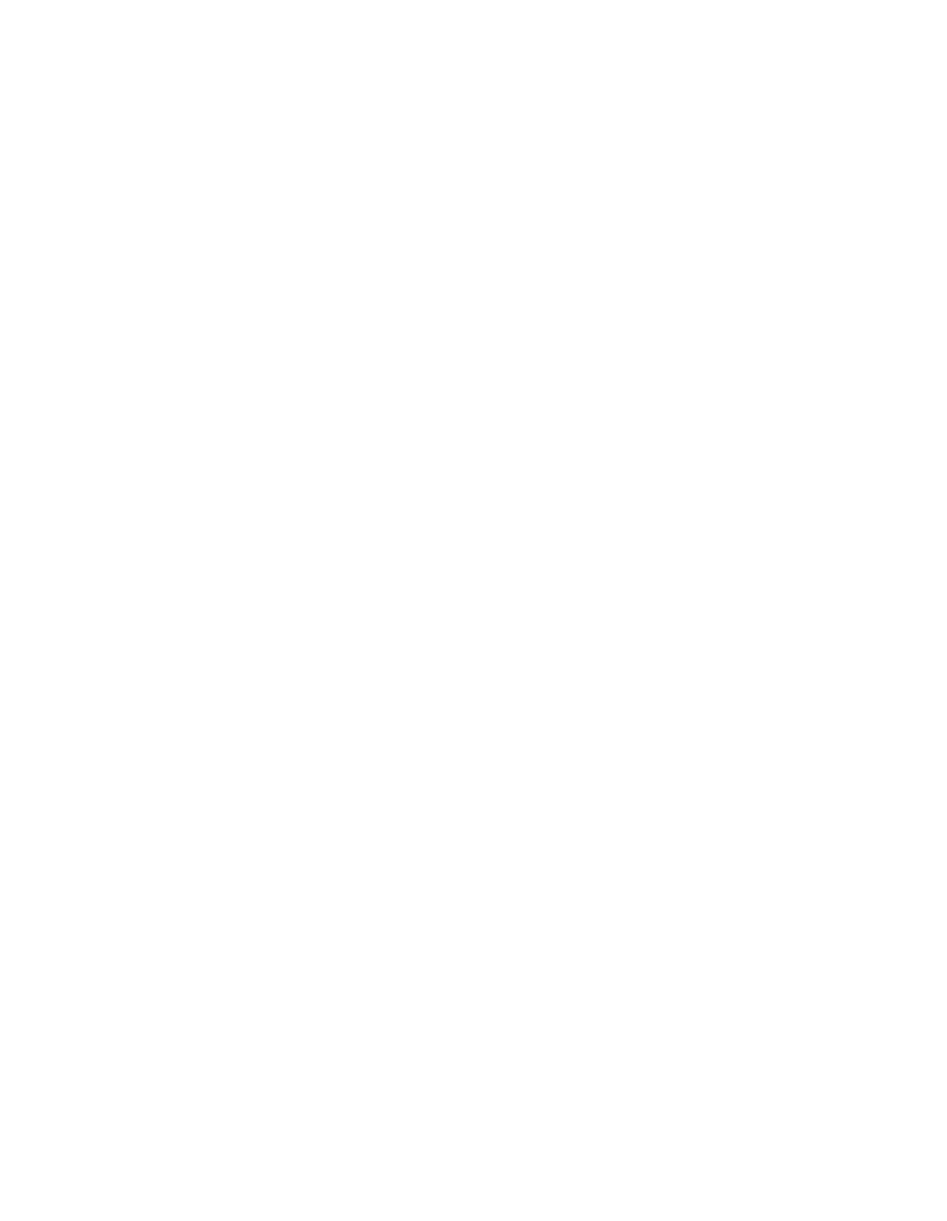
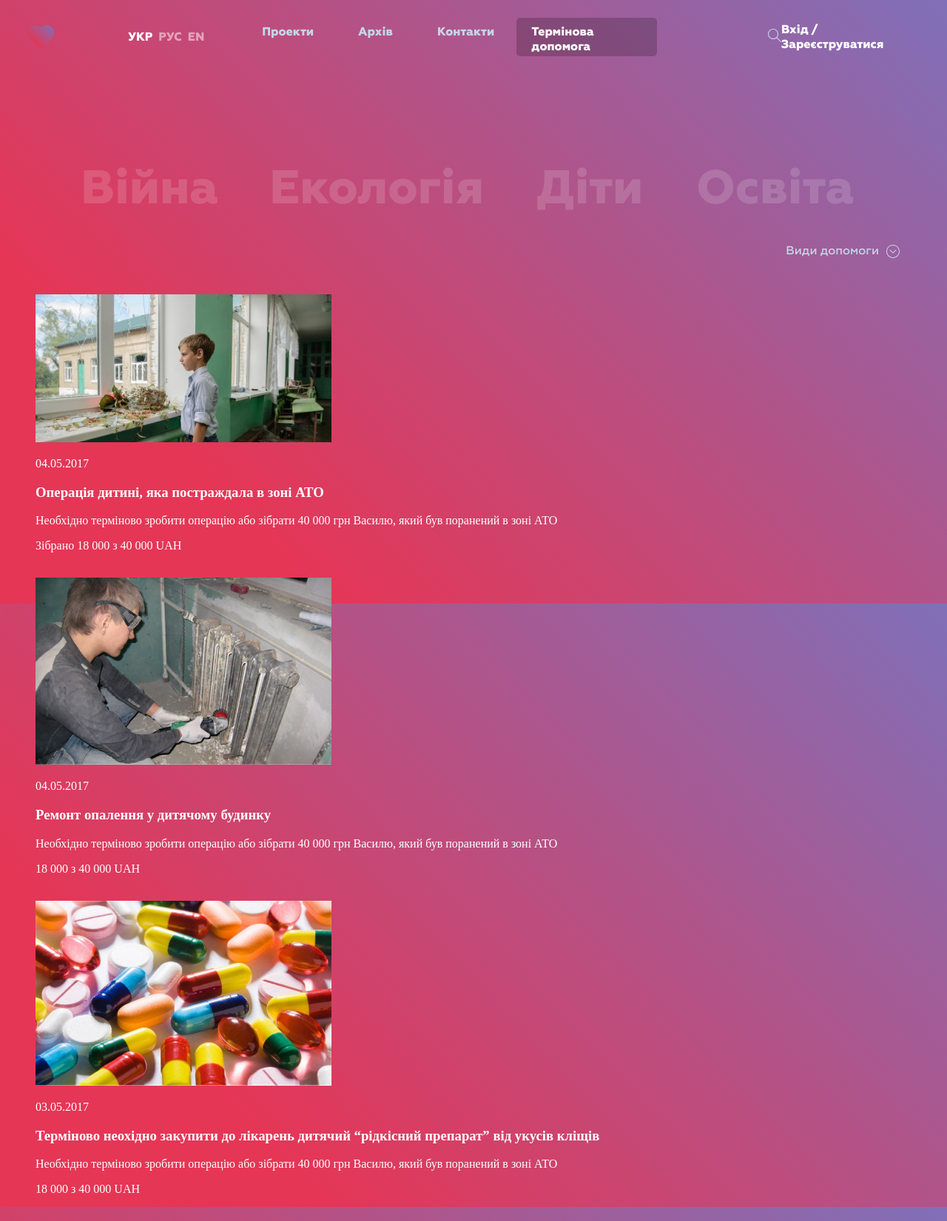
Before and after one commit to m83city/D_S, a plain HTML site: page urgent_help.html in a window 1280 px wide. Shown: the whole page at 74% size. Before the commit the page ends 800 px from the top, so only its background shows below. Drawn offline with Linux system fonts and the light colour scheme.

Commit message:
menu__urgently

```diff
--- a/css/urgent_help.css
+++ b/css/urgent_help.css
@@ -0,0 +1,162 @@
+*,
+*::after,
+*::before{
+    box-sizing: border-box;
+}
+a{
+    text-decoration: none;
+    color: inherit;
+}
+body{
+    height: 100vh;
+    color: #fff;
+    background: linear-gradient(46.62deg, #E53656 21.87%, #6082D8 124.73%);
+}
+.header__top{
+    font-family: 'Geometria';
+    font-weight: 800;
+    margin-left: 30px;
+    margin-right: 30px;
+    display: flex;
+    flex-direction: row;
+    justify-content: space-between;
+    align-items: center;
+    margin-bottom: 125px;
+}
+.language__box{
+    margin-left: 100px;
+    display: flex;
+    flex-direction: row;
+    justify-content: space-evenly;
+}
+.language{
+    margin-right: 8px;
+}
+.language:nth-child(2),
+.language:nth-child(3){
+    opacity: 50%;
+}
+.header__menu{
+    list-style-type: none;
+    display: flex;
+    flex-direction: row;
+}
+.header__menu:nth-child(1),
+.header__menu:nth-child(2),
+.header__menu:nth-child(3){
+color: #C5D5E6;
+}
+.header__menu-items{
+    padding: 9px 30px 3px;
+}
+.header__menu-items:nth-child(4){
+    padding: 9px 20px 3px;
+    background: rgba(0, 0, 0, .2);
+    border-radius: 5px;
+    color: #fff;
+}
+.header__search{
+    margin-left: 150px;
+}
+
+.menu-box{
+    list-style-type: none;
+    display: flex;
+    max-width: 1200px;
+    justify-content: space-evenly;
+}
+.menu-item{
+    align-items: center;
+    display: flex;
+    font-size: 64px;
+    font-family: 'Geometria';
+}
+
+
+/*JS menu CSS efect start*/
+li.menu-item{
+    font-family: 'Geometria';
+    font-weight: 800;
+    padding-left: 20px;
+    color: rgba(255, 255, 255, .15);
+    transition: color .9s,  margin-left 1s, margin-right 1s
+}
+li.menu-item .counter-item{
+    opacity: 0;
+    visibility: hidden;
+    margin: 0;
+    font-size: 18px;
+    color: #8492F3;
+}
+li.current{
+    color: rgba(255, 255, 255, 1);
+    margin-left: 100px;
+    margin-right: 100px;
+    align-items: center;
+    text-align: center;
+}
+li.current .counter-item{
+    visibility: visible;
+    opacity: 100%;
+    margin-left: 10px;
+    margin-top: 10px;
+    text-align: center;
+    font-size: 18px;
+    font-family: 'Gilroy';
+    color: #8492F3;
+}
+/*JS end*/
+.types-help{
+    margin-bottom: 48px;
+    display: flex;
+    float: right;
+    margin-right: 56px;
+}
+.types-help-text{
+    font-family: 'Geometria';
+    font-weight: 500;
+    margin-right: 10px;
+    color: #C5D5E6;
+}
+
+
+
+.list-content{
+    margin-top: 100px;
+}
+.list-content__item-box{
+
+    max-width: 1250px;
+    list-style-type: none;
+}
+
+@font-face {
+	font-family: 'Geometria';
+	src: url('../fonts/Geometria/Geometria-ExtraBold.eot');
+	src: local('Geometria ExtraBold'), local('Geometria-ExtraBold'),
+		url('../fonts/Geometria/Geometria-ExtraBold.eot?#iefix') format('embedded-opentype'),
+		url('../fonts/Geometria/Geometria-ExtraBold.woff') format('woff'),
+		url('../fonts/Geometria/Geometria-ExtraBold.ttf') format('truetype');
+	font-weight: 800;
+	font-style: normal;
+}
+@font-face {
+	font-family: 'Geometria';
+	src: url('../fonts/Geometria/Geometria-Medium.eot');
+	src: local('Geometria Medium'), local('Geometria-Medium'),
+		url('../fonts/Geometria/Geometria-Medium.eot?#iefix') format('embedded-opentype'),
+		url('../fonts/Geometria/Geometria-Medium.woff') format('woff'),
+		url('../fonts/Geometria/Geometria-Medium.ttf') format('truetype');
+	font-weight: 500;
+	font-style: normal;
+}
+@font-face {
+    font-family: 'Gilroy';
+    src: url('../fonts/Gilroy/Gilroy-ExtraBold.eot');
+    src: local('Gilroy ExtraBold'), local('Gilroy-ExtraBold'),
+        url('../fonts/Gilroy/Gilroy-ExtraBold.eot?#iefix') format('embedded-opentype'),
+        url('../fonts/Gilroy/Gilroy-ExtraBold.woff') format('woff'),
+        url('../fonts/Gilroy/Gilroy-ExtraBold.ttf') format('truetype');
+    font-weight: 800;
+    font-style: normal;
+}
--- /dev/null
+++ b/plugin/menu_urgently.js
@@ -0,0 +1,14 @@
+var div = document.getElementById('menu-div');
+var li = div.getElementsByTagName('li');
+
+for (var i = 0; i < li.length; i++) {
+
+    li[i].addEventListener('click', function (el) {
+
+        var currentLi = document.getElementsByClassName('current');
+        if (currentLi[0]) {
+            currentLi[0].classList = 'menu-item';
+        }
+        this.classList.add('current');
+    });
+}
--- a/urgent_help.html
+++ b/urgent_help.html
@@ -4,9 +4,110 @@
     <meta charset="UTF-8">
     <meta http-equiv="X-UA-Compatible" content="IE=edge">
     <meta name="viewport" content="width=device-width, initial-scale=1.0">
+    <link rel="stylesheet" href="css/urgent_help.css">
     <title>Термінова допомога</title>
 </head>
 <body>
+    <header class="header">
+        <div class="header__top">
+            <img class="logo" src="image/logo.png" width="36" height="32" alt="">
+            <div class="language__box">
+                <a class="language" href="">УКР</a>
+                <a class="language" href="">РУС</a>
+                <a class="language" href="">EN</a>
+            </div>
+            <ul class="header__menu">
+                <li class="header__menu-items"><a class="menu__link" href="">Проекти</a></li>
+                <li class="header__menu-items"><a class="menu__link" href="">Архів</a></li>
+                <li class="header__menu-items"><a class="menu__link" href="contacts.html">Контакти</a></li>
+                <li class="header__menu-items"><a class="menu__link" href="">Термінова допомога</a></li>
+            </ul>
+            <a href=""><img class="header__search" src="image/search.svg" alt="" onclick="search(this)"></a>
+            <a class="header__login" href="">Вхід / Зареєструватися</a>
+        </div>
+    </header>
+
+    <div class="menu-content" id="menu-div">
+        <ul class="menu-box">
+            <li class="menu-item">
+                <label class="item-text" for="">Війна</label>
+                <p class="counter-item">1</p>
+            </li>
+            <li class="menu-item">
+                <label class="item-text" for="">Екологія</label>
+                <p class="counter-item">2</p>
+            </li>
+            <li class="menu-item">
+                <label class="item-text" for="">Діти</label>
+                <p class="counter-item">3</p>
+            </li>
+            <li class="menu-item">
+                <label class="item-text" for="">Освіта</label>
+                <p class="counter-item">4</p>
+            </li>
+        </ul>
+        <div class="types-help">
+            <p class="types-help-text">Види допомоги</p>
+            <img src="image/arrows.svg" alt="">
+        </div>
+    </div>
+
+    <div class="list-content">
+        <ul class="list-content__item-box" id="item-box">
+            <li class="items">
+                <img src="image/img-list1.jpg" src="" alt="">
+                <div class="items__text">
+                    <p class="date">04.05.2017</p>
+                    <h3>Операція дитині, яка постраждала в зоні АТО</h3>
+                    <p class="text__urgently">Необхідно терміново зробити операцію або зібрати 40 000 грн Василю, який був поранений в зоні АТО</p>
+                    <p class="text__sum">Зібрано
+                        18 000
+                        з
+                        40 000
+                        UAH</p>
+                </div>
+                <div class="item__box-img">
+                    <img src="" alt="">
+                    <img src="" alt="">
+                </div>
+            </li>
+            <li class="items">
+                <img src="image/img-list2.jpg" src="" alt="">
+                <div class="items__text">
+                    <p class="date">04.05.2017</p>
+                    <h3>Ремонт опалення у дитячому будинку</h3>
+                    <p class="text__urgently">Необхідно терміново зробити операцію або зібрати 40 000 грн Василю, який був поранений в зоні АТО</p>
+                    <p class="text__sum">  18 000
+                        з
+                        40 000
+                        UAH</p>
+                </div>
+                <div class="item__box-img">
+                    <img src="" alt="">
+                    <img src="" alt="">
+                </div>
+            </li>
+            <li class="items">
+                <img src="image/img-list3.jpg" src="" alt="">
+                <div class="items__text">
+                    <p class="date">03.05.2017</p>
+                    <h3>Терміново неохідно закупити до лікарень дитячий
+                        “рідкісний препарат” від укусів кліщів  </h3>
+                    <p class="text__urgently">Необхідно терміново зробити операцію або зібрати 40 000 грн Василю, який був поранений в зоні АТО</p>
+                    <p class="text__sum">  18 000
+                        з
+                        40 000
+                        UAH</p>
+                </div>
+                <div class="item__box-img">
+                    <img src="" alt="">
+                    <img src="" alt="">
+                </div>
+            </li>
+        </ul>
+    </div>
+
+    <script src="plugin/menu_urgently.js"></script>
 
 </body>
 </html>
```
Also changed, not shown: contacts.html (+1 -1 lines), css/contact.css (+9 -9 lines), css/style.css (+9 -9 lines), index.html (+2 -2 lines), image/arrows.svg (added), image/img-list1.jpg (added), image/img-list2.jpg (added), image/img-list3.jpg (added).
